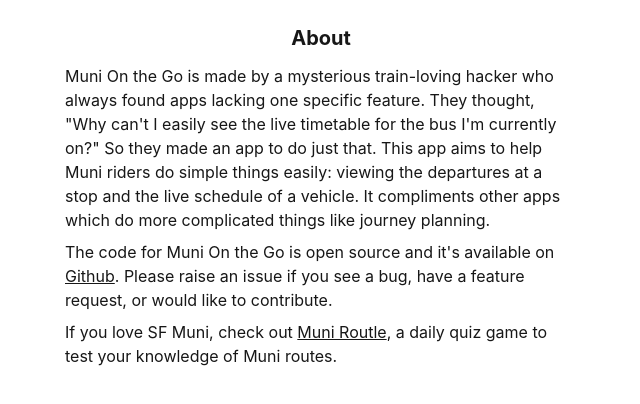
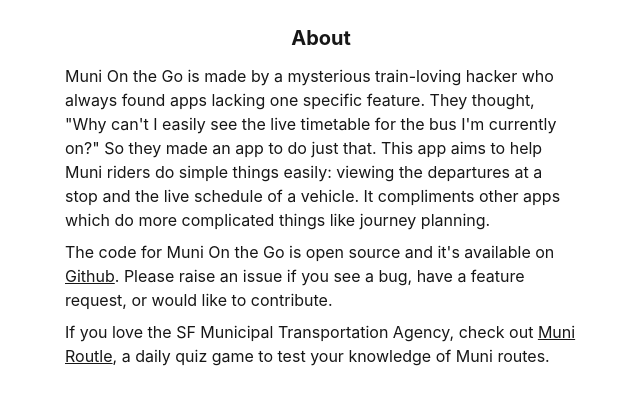
Before and after one commit to djbusstop/muni-on-the-go, a Next.js app: page /about in a window 1280 px wide. Shown: the top 404 px of the page, without its empty margins (319-959 px from the left). Built offline with nearby package versions, Linux system fonts and the light colour scheme.

Commit message:
fix link

```diff
--- a/app/about/page.tsx
+++ b/app/about/page.tsx
@@ -39,8 +39,8 @@
         </p>
 
         <p>
-          If you love SF Muni, check out{" "}
-          <a href="muniroutle.com" className="underline">
+          If you love the SF Municipal Transportation Agency, check out{" "}
+          <a href="https://www.muniroutle.com" className="underline">
             Muni Routle
           </a>
           , a daily quiz game to test your knowledge of Muni routes.
```
